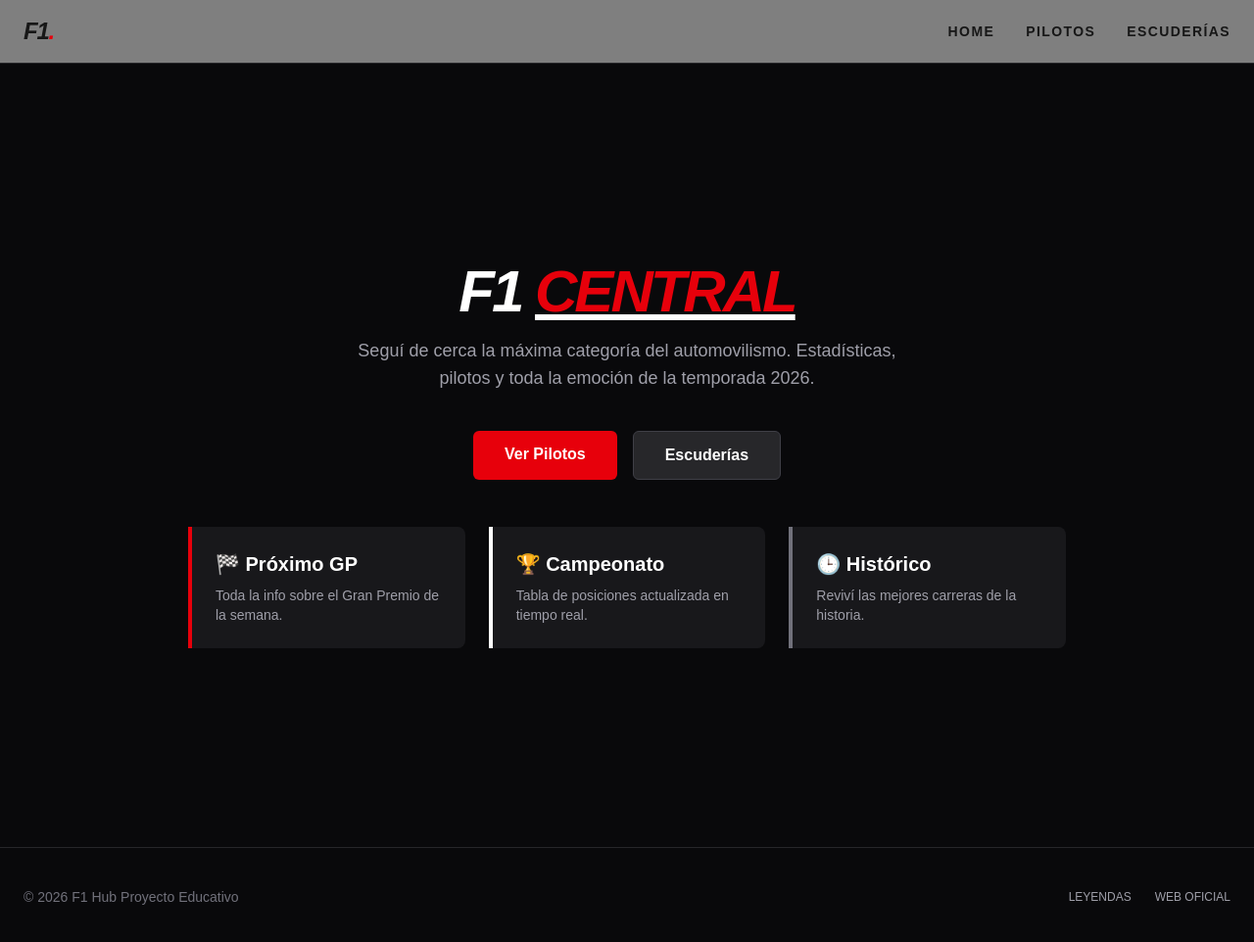
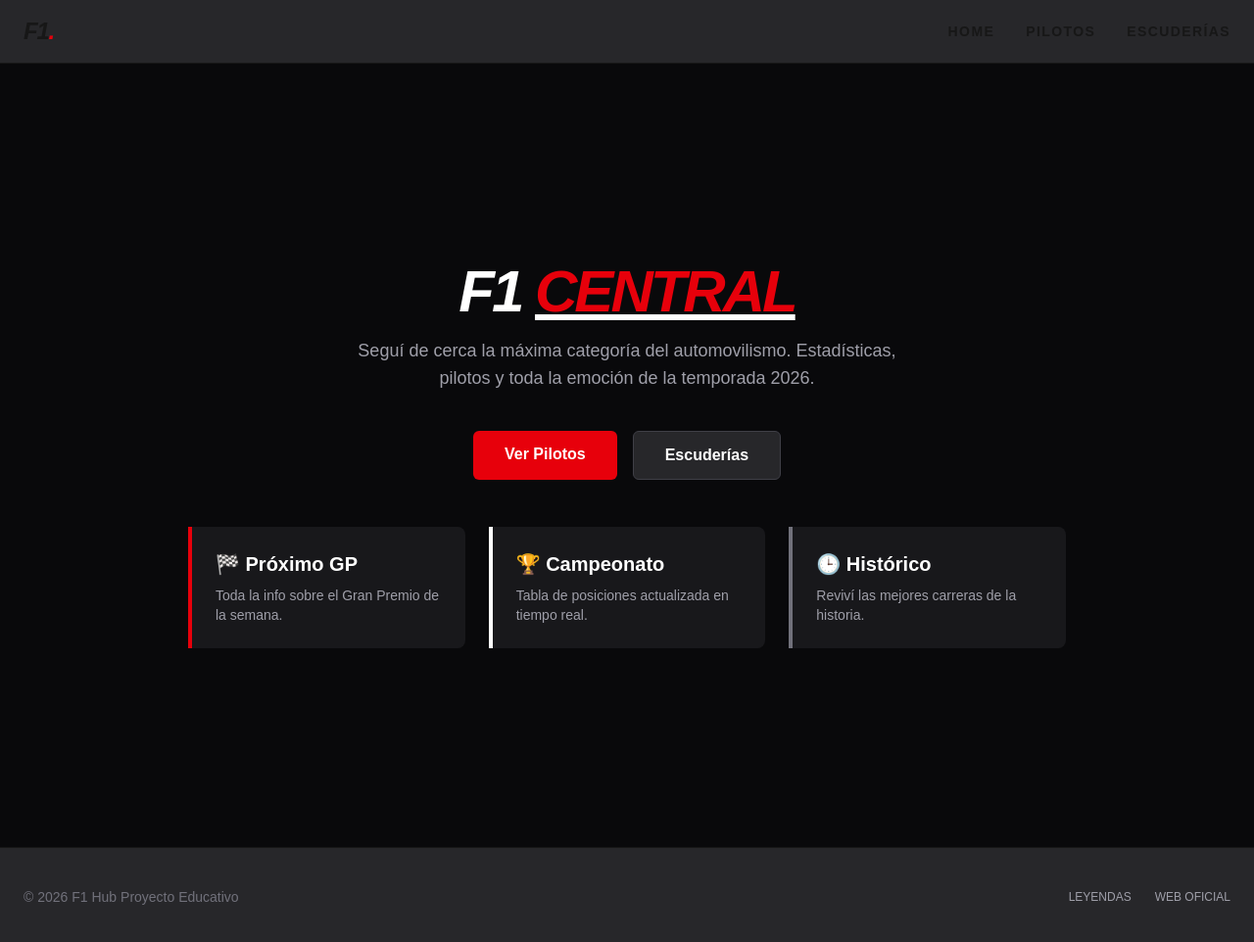
Before and after one commit to Ulicrack/prog3_tp1, a Next.js app: page / in a window 1280 px wide. Shown: the top 962 px of the page at 98% size. Built offline with nearby package versions, Linux system fonts and the light colour scheme.

Commit message:
Update layout.js

```diff
--- a/src/app/layout.js
+++ b/src/app/layout.js
@@ -7,7 +7,7 @@
       <body className="bg-zinc-950 text-white flex flex-col min-h-screen">
 
         {/* NAVBAR */}
-        <nav className="border-b border-zinc-800 bg-black/50 backdrop-blur-md sticky top-0 z-50">
+        <nav className="border-b  bg-zinc-800 backdrop-blur-md sticky top-0 z-50">
           <div className="max-w-7xl mx-auto px-6 h-16 flex items-center justify-between">
             <Link href="/" className="font-black text-2xl italic tracking-tighter">
               F1<span className="text-red-600">.</span>
@@ -26,7 +26,7 @@
         </main>
 
         {/* FOOTER */}
-        <footer className="border-t border-zinc-800 py-10 px-6 bg-zinc-950">
+        <footer className="border-t py-10 px-6 bg-zinc-800">
           <div className="max-w-7xl mx-auto flex flex-col md:flex-row justify-between items-center gap-6">
             <p className="text-zinc-500 text-sm">© 2026 F1 Hub Proyecto Educativo</p>
             <div className="flex gap-6">
```
